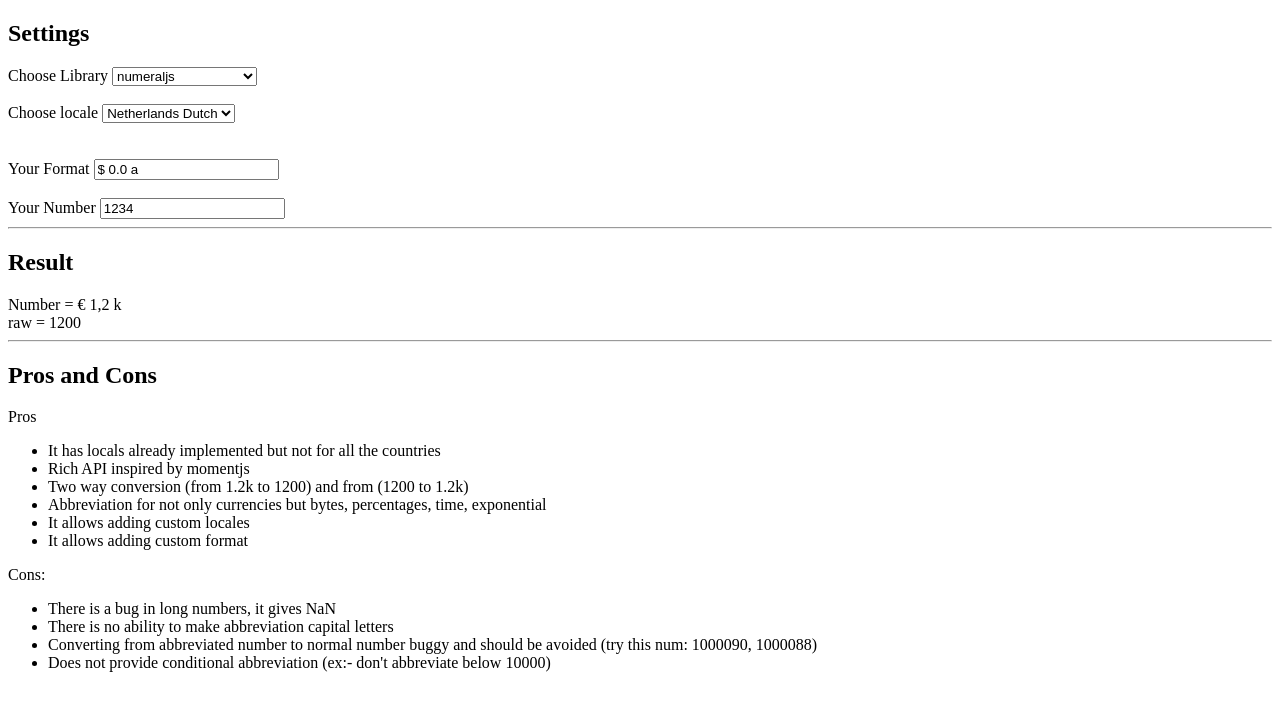
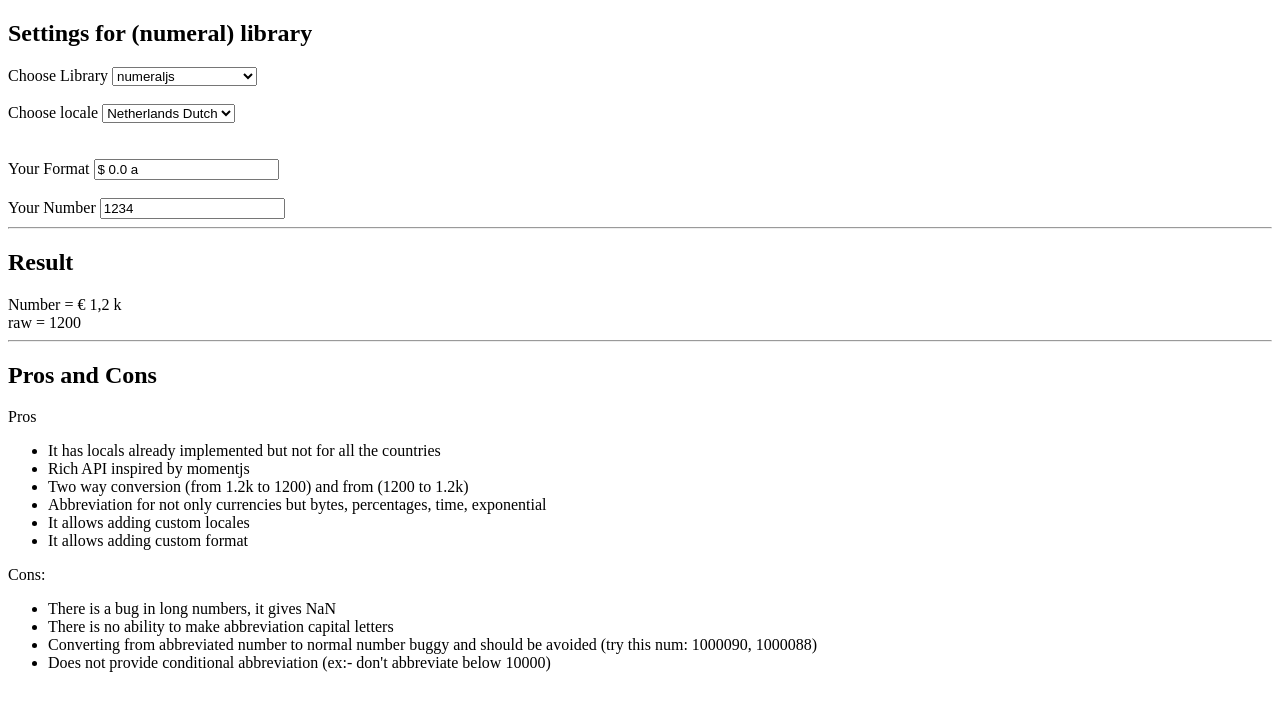
Before and after one commit to NouranMahmoud/numbers-libraries-comparison, a website built with Parcel: page index.html in a window 1280 px wide. Built offline with nearby package versions, Linux system fonts and the light colour scheme.

Commit message:
library name

```diff
--- a/index.html
+++ b/index.html
@@ -6,7 +6,7 @@
 <body>
 
 
-<h2>Settings</h2>
+<h2>Settings for (<span class="lib-name"></span>) library</h2>
 <div>
  <label>Choose Library</label>
   <select class="library">
--- a/main.js
+++ b/main.js
@@ -20,6 +20,7 @@
 
   // input elements
   const library = $('.library');
+  const libName = $('.lib-name');
   const input = $('.converter-num');
   const selectorCountry = $('.country');
   const formatInput = $('.format');
@@ -108,6 +109,7 @@
   abbrFormat.on('keyup', onChange);
 
   library.on('change', function libraryChange(e){
+    libName.text(library.val());
     prosCons.show().not('.'+library.val()).hide();
     if (library.val() === 'numbro' || library.val() === 'numeral') {
       formatBox.show();
```
